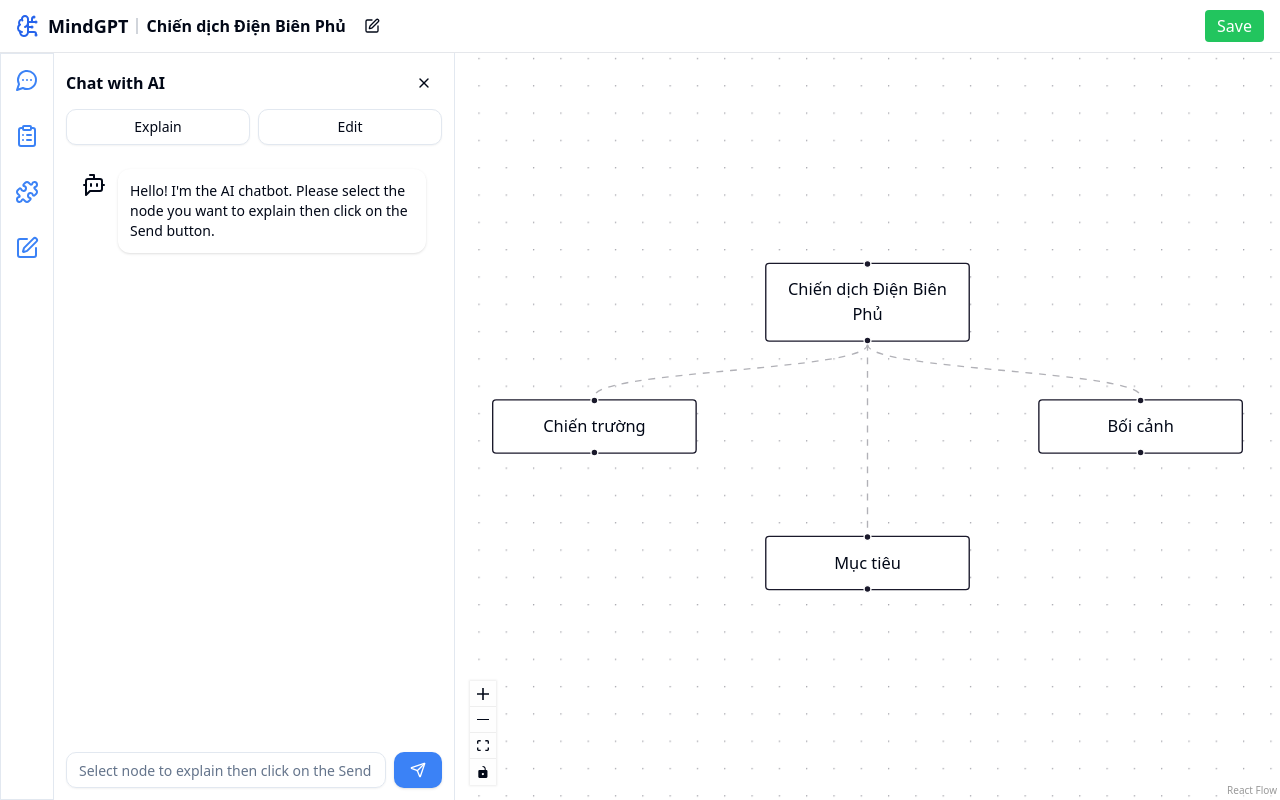
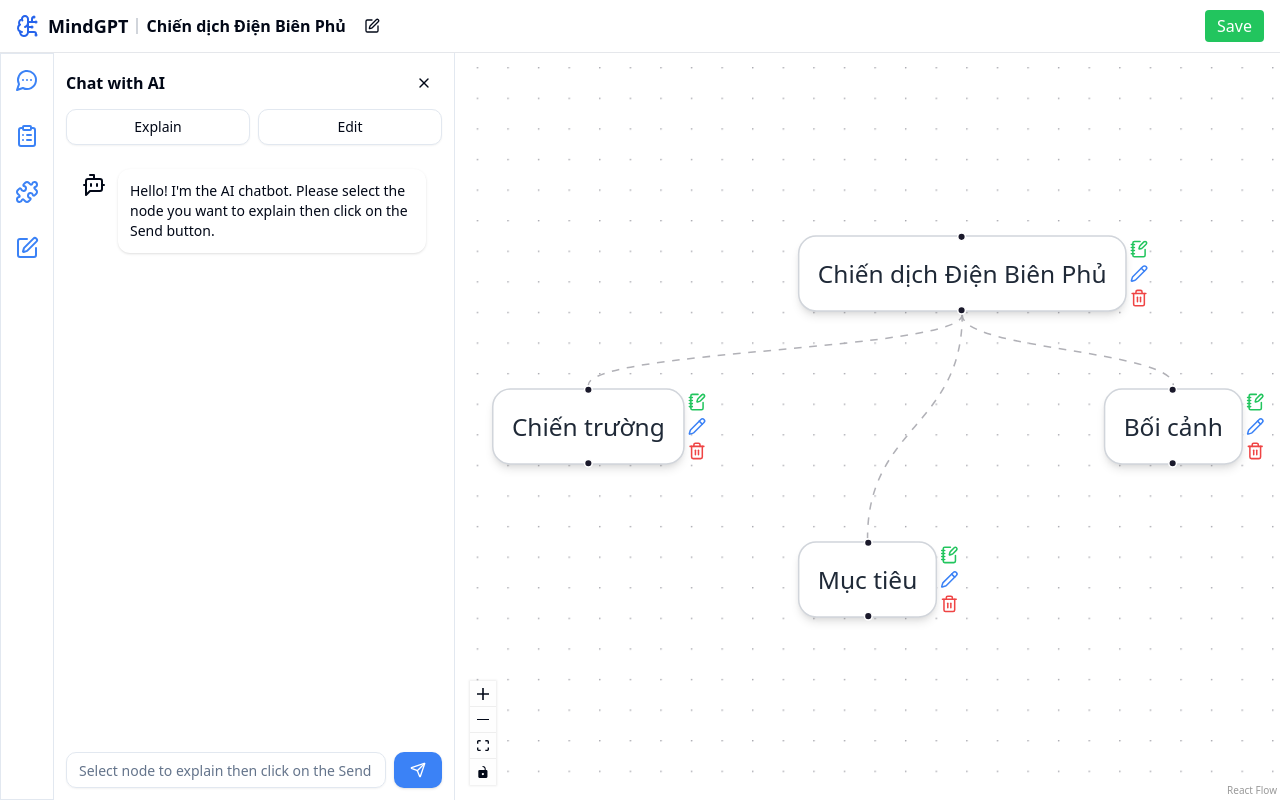
Before and after one commit to that-hoc-that-nghiep/mindgpt-fe, a React (Vite) app: page /editor/1 in a window 1280 px wide. Built offline with nearby package versions, Linux system fonts and the light colour scheme.

Commit message:
feat: custom node

```diff
--- a/src/components/editor/Mindmap.tsx
+++ b/src/components/editor/Mindmap.tsx
@@ -7,17 +7,36 @@ import {
   useNodesState,
   useEdgesState,
   addEdge,
+  Handle,
+  Position,
 } from "@xyflow/react";
 import "@xyflow/react/dist/style.css";
+import { NotebookPen, Pencil, Trash2 } from "lucide-react";
 const initialNodes = [
   {
     id: "1",
     position: { x: 300, y: 200 },
     data: { label: "Chiến dịch Điện Biên Phủ" },
+    type: "customNode",
   },
-  { id: "2", position: { x: 100, y: 300 }, data: { label: "Chiến trường" } },
-  { id: "3", position: { x: 500, y: 300 }, data: { label: "Bối cảnh" } },
-  { id: "4", position: { x: 300, y: 400 }, data: { label: "Mục tiêu" } },
+  {
+    id: "2",
+    position: { x: 100, y: 300 },
+    data: { label: "Chiến trường" },
+    type: "customNode",
+  },
+  {
+    id: "3",
+    position: { x: 500, y: 300 },
+    data: { label: "Bối cảnh" },
+    type: "customNode",
+  },
+  {
+    id: "4",
+    position: { x: 300, y: 400 },
+    data: { label: "Mục tiêu" },
+    type: "customNode",
+  },
 ];
 
 const initialEdges = [
@@ -25,7 +44,45 @@ const initialEdges = [
   { id: "e1-3", source: "1", target: "3", animated: true },
   { id: "e1-4", source: "1", target: "4", animated: true },
 ];
+const CustomNode = ({ data }) => {
+  const handleNoteClick = () => alert(`Note clicked on node: ${data.label}`);
+  const handleEditClick = () => alert(`Edit clicked on node: ${data.label}`);
+  const handleDeleteClick = () =>
+    alert(`Delete clicked on node: ${data.label}`);
 
+  return (
+    <div className="relative flex items-center p-3 bg-white border border-gray-300 rounded-lg shadow-md text-gray-800">
+      <div className="flex-1">{data.label}</div>
+
+      <div className="absolute flex flex-col space-y-1 right-[-15px] top-1/2 transform -translate-y-1/2">
+        <NotebookPen
+          className="cursor-pointer size-3 text-green-500"
+          onClick={handleNoteClick}
+        />
+        <Pencil
+          className="cursor-pointer size-3 text-blue-500"
+          onClick={handleEditClick}
+        />
+        <Trash2
+          className="cursor-pointer size-3 text-red-500"
+          onClick={handleDeleteClick}
+        />
+      </div>
+
+      <Handle
+        type="source"
+        position={Position.Bottom}
+        className="w-2 h-2 bg-green-500"
+      />
+      <Handle
+        type="target"
+        position={Position.Top}
+        className="w-2 h-2 bg-blue-500"
+      />
+    </div>
+  );
+};
+const nodeTypes = { customNode: CustomNode };
 export default function Mindmap() {
   const [nodes, setNodes, onNodesChange] = useNodesState(initialNodes);
   const [edges, setEdges, onEdgesChange] = useEdgesState(initialEdges);
@@ -42,6 +99,7 @@ export default function Mindmap() {
       onNodesChange={onNodesChange}
       onEdgesChange={onEdgesChange}
       onConnect={onConnect}
+      nodeTypes={nodeTypes}
       fitView
     >
       <Controls />
```
